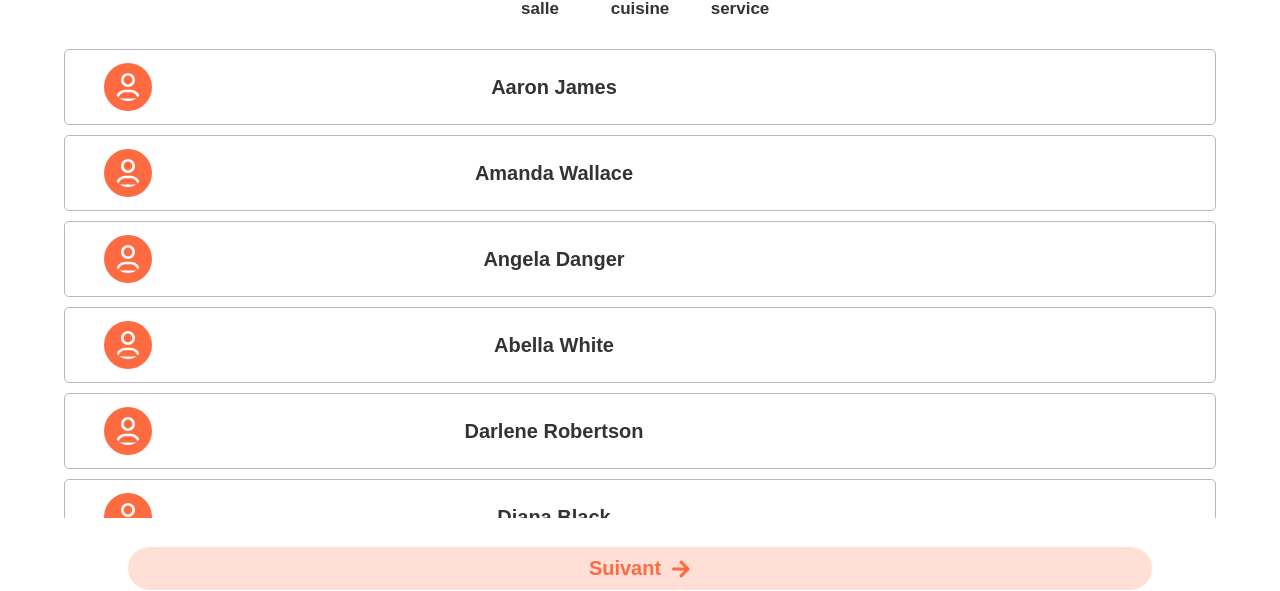
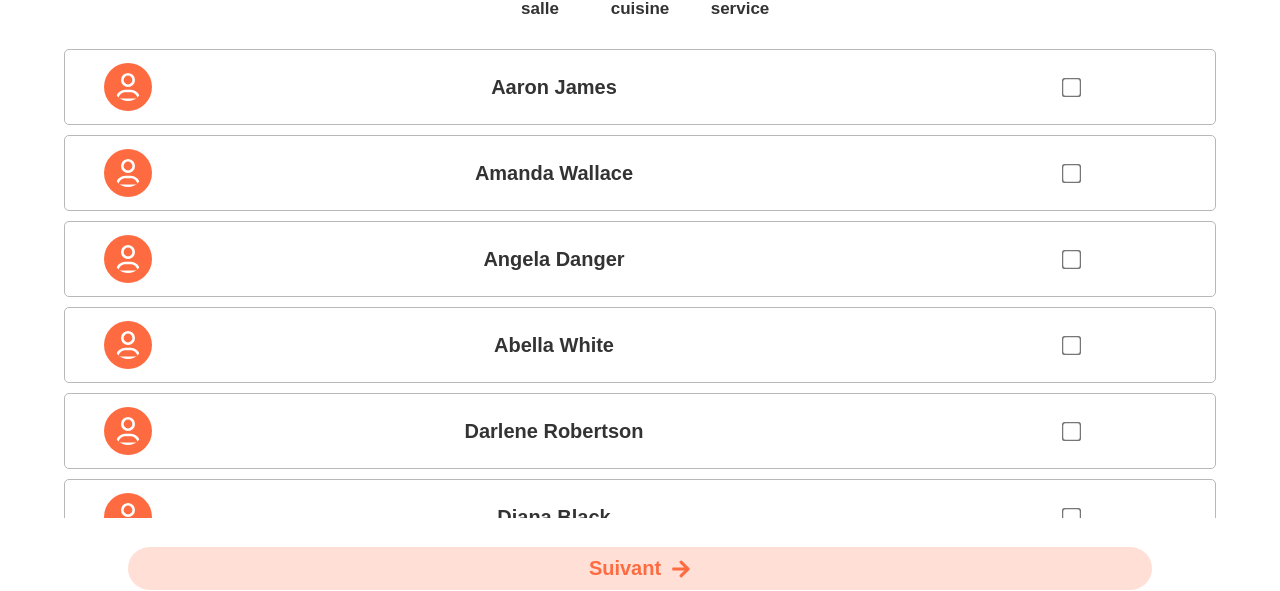
Before and after one commit to Peter-Binate/exo-front-mobile, a React (Vite) app: page / in a window 1280 px wide. Shown: the part 181-772 px from the top of the page. Built offline with nearby package versions, Linux system fonts and the light colour scheme.

Commit message:
fix bug css checkbox OK

```diff
--- a/src/styles/base/_reset.scss
+++ b/src/styles/base/_reset.scss
@@ -36,6 +36,6 @@
     color: inherit;
   }
 
-  button, input{
+  button{
     all: initial;
   }
```
